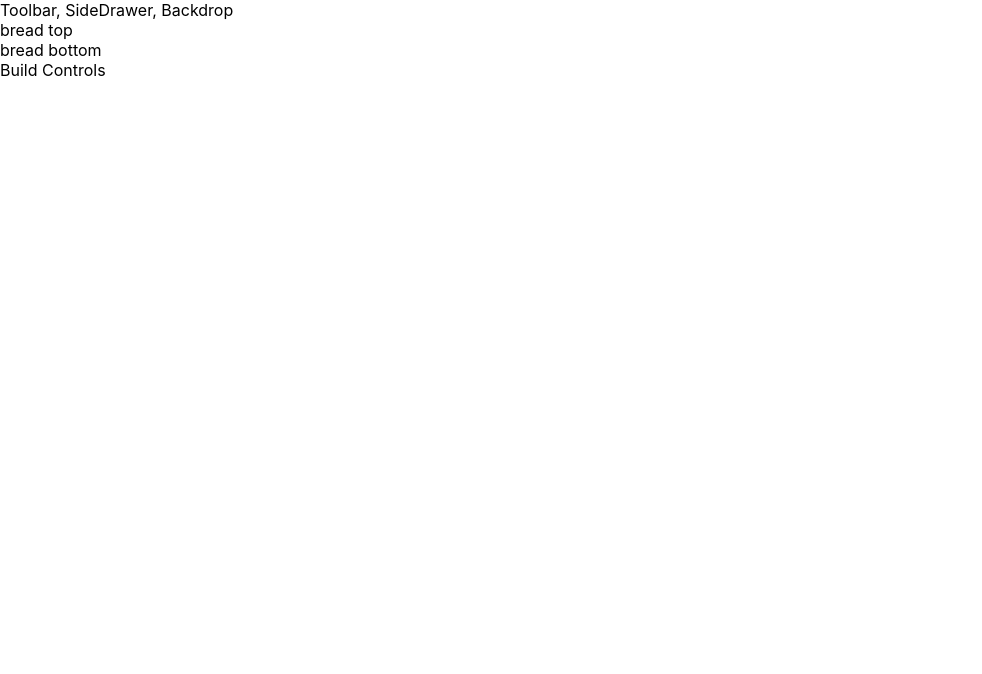
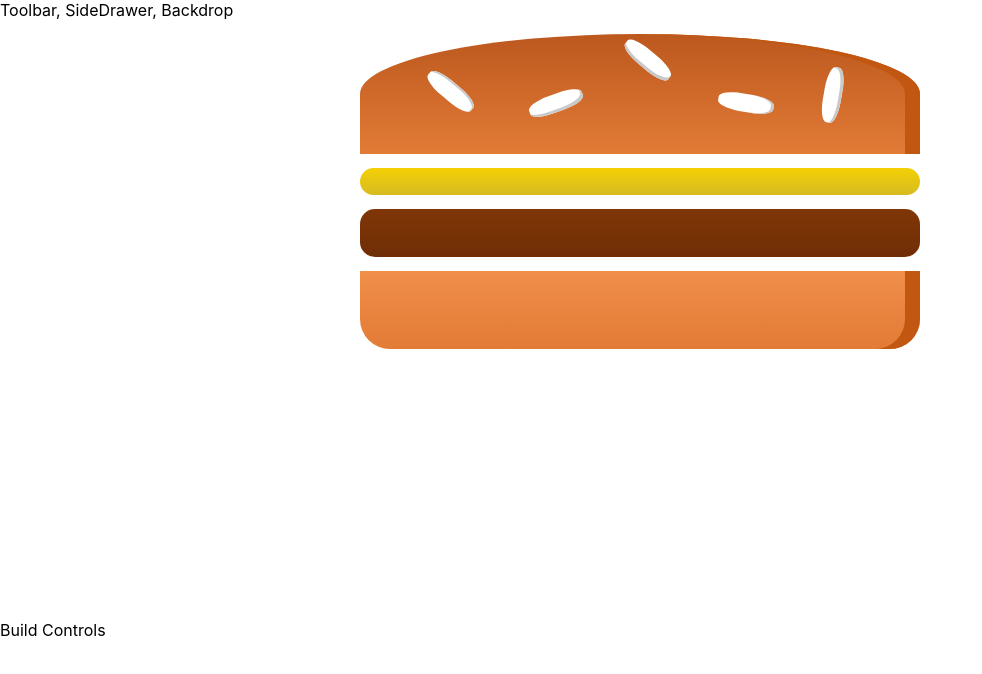
Before and after one commit to KrzysztofBalejko/the-burger-app, a React (Create React App) app: page / in a window 1280 px wide. Shown: the top 674 px of the page, without its empty margins (0-982 px from the left). Built offline with nearby package versions, Linux system fonts and the light colour scheme.

Commit message:
:bug: issues with modules resolved

```diff
--- a/src/components/Burger/Burger.js
+++ b/src/components/Burger/Burger.js
@@ -1,5 +1,5 @@
 import React from 'react';
-import classes from './Burger.css'
+import classes from './Burger.module.css'
 import BurgerIngredient from './BurgerIngredient/BurgerIngredient'
 
 const burger = (props) => {
--- a/src/components/Burger/Burger.css
+++ b/src/components/Burger/Burger.module.css
@@ -4,6 +4,8 @@
     height: 250px;
     overflow: scroll;
     text-align: center;
+    font-weight: bold;
+    font-size: 1.2rem;
 }
 
 @media (min-width: 500px) and (min-height: 400px) {
--- a/src/components/Burger/BurgerIngredient/BurgerIngredient.js
+++ b/src/components/Burger/BurgerIngredient/BurgerIngredient.js
@@ -1,5 +1,5 @@
 import React, { Component } from 'react';
-import classes from './BurgerIngredient.css'
+import classes from './BurgerIngredient.module.css'
 import PropTypes from 'prop-types';
 
 class BurgerIngredient extends Component{
@@ -7,57 +7,35 @@ class BurgerIngredient extends Component{
     render(){
 
         let ingredient = null;
-        let x = this.props.type
 
-        if(x === "bread-bottom"){
-            ingredient = (<div className={classes.BreadBottom}>bread bottom</div>);
-        } else if(x === "bread-top"){
+        switch (this.props.type) {
+            case ("bread-bottom"):
+                ingredient = (<div className={classes.BreadBottom}></div>);
+                break;
+            case ("bread-top"):
                 ingredient = (
                     <div className={classes.BreadTop}>
-                <div className={classes.Seeds1}>bread top</div>
+                        <div className={classes.Seeds1}></div>
                         <div className={classes.Seeds2}></div>
                     </div>
                 )
-        } else if(x === "meat"){
+                break;
+            case ("meat"):
                 ingredient = <div className={classes.Meat}></div>
-        } else if(x === "cheese"){
+                break;
+            case ("cheese"):
                 ingredient = <div className={classes.Cheese}></div>
-        } else if(x === "salad"){
+                break;
+            case ("salad"):
                 ingredient = <div className={classes.Salad}></div>
-        } else if(x === "bacon"){
+                break;
+            case ("bacon"):
                 ingredient = <div className={classes.Bacon}></div>
-        } else {
+                break;
+            default:
             ingredient = null
+
         }
-
-        // switch (this.props.type) {
-        //     case ("bread-bottom"):
-        //         ingredient = (<div className={classes.BreadBottom}></div>);
-        //         break;
-        //     case ("bread-top"):
-        //         ingredient = (
-        //             <div className={classes.BreadTop}>
-        //                 <div className={classes.Seeds1}></div>
-        //                 <div className={classes.Seeds2}></div>
-        //             </div>
-        //         )
-        //         break;
-        //     case ("meat"):
-        //         ingredient = <div className={classes.Meat}></div>
-        //         break;
-        //     case ("cheese"):
-        //         ingredient = <div className={classes.Cheese}></div>
-        //         break;
-        //     case ("salad"):
-        //         ingredient = <div className={classes.Salad}></div>
-        //         break;
-        //     case ("bacon"):
-        //         ingredient = <div className={classes.Bacon}></div>
-        //         break;
-        //     default:
-        //     ingredient = null
-
-        // }
         return ingredient;
 
     }
--- a/src/components/Burger/BurgerIngredient/BurgerIngredient.css
+++ b/src/components/Burger/BurgerIngredient/BurgerIngredient.module.css
@@ -89,7 +89,7 @@
 }
 
 .Cheese {
-  width: 90%;
+  width: 80%;
   height: 4.5%;
   margin: 2% auto;
   background: linear-gradient(#f4d004, #d6bb22);
```
Lines whose indentation alone changed are shown as unchanged.
